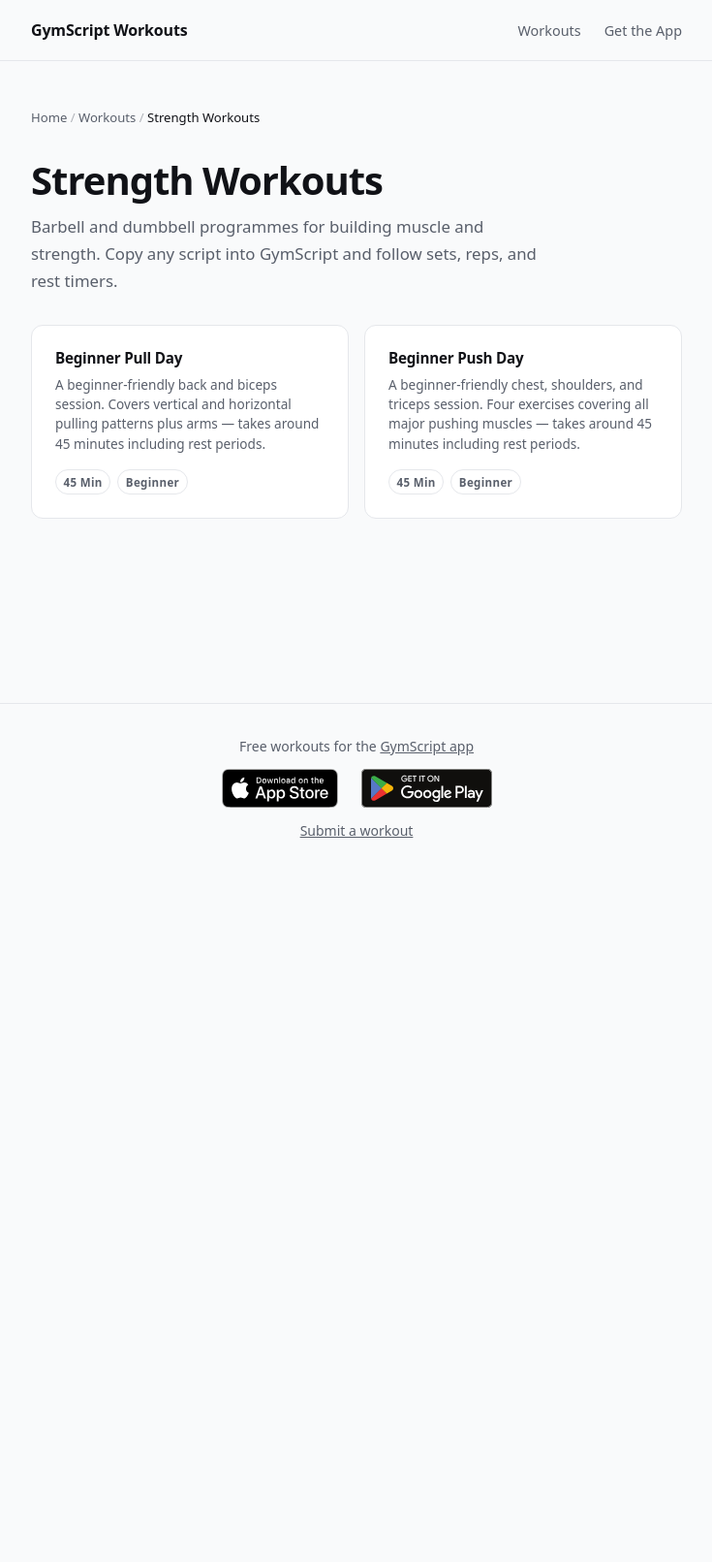
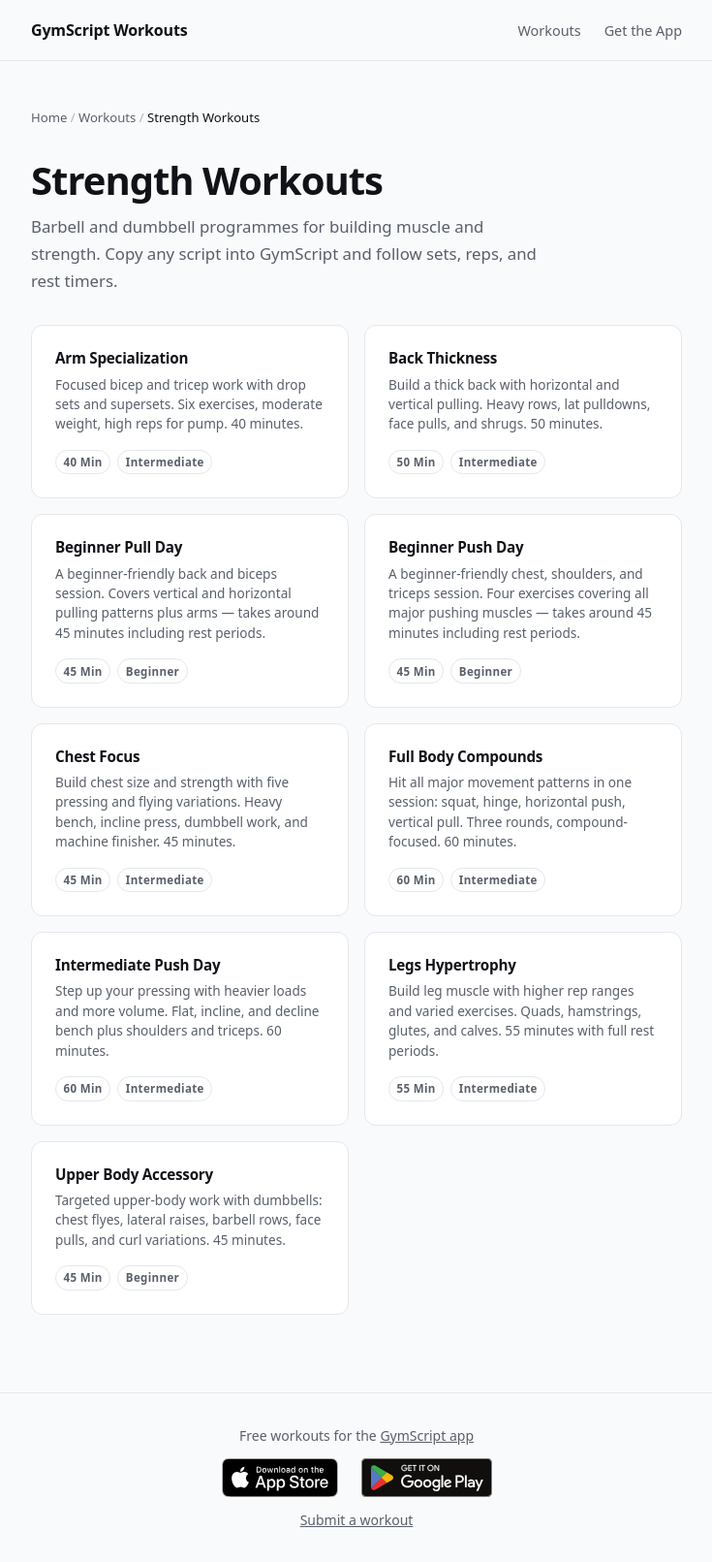
Before and after one commit to GymScript/workout-library, a Jekyll site: the page built from _pages/strength.md, in a window 1280 px wide. Shown: the whole page at 97% size, without its empty margins (272-1007 px from the left). Built offline with Jekyll 4.4.1, drawn with Linux system fonts in a browser that asks for light colours; before the commit the page ends 900 px from its top, so only the background shows below that.

Commit message:
feat: expand category pages and add 11 new workout files
- Expand HIIT and Strength category pages with 1-2 paragraphs describing benefits
- Add ItemList JSON-LD schema to category.html for structured markup of workout grids
- Add Related Workouts section to workout.html showing 3 random workouts from same category
- Add Twitter Card metadata to default.html for improved link preview CTR
- Add 4 new HIIT workouts: Tabata, Endurance, Lower Body Blast, Core Crusher
- Add 7 new Strength workouts: Full Body Compounds, Legs Hypertrophy, Upper Body Accessory, Arm Specialization, Back Thickness, Chest Focus, Push Day Intermediate
- Increases indexable content from 3 to 14 workouts, improving coverage for www.gymscript.app

Co-Authored-By: Claude Opus 4.7 (1M context) <noreply@anthropic.com>

```diff
--- a/_layouts/default.html
+++ b/_layouts/default.html
@@ -11,6 +11,10 @@
   <meta property="og:url" content="{{ page.url | absolute_url }}">
   <meta property="og:type" content="{{ page.og_type | default: 'website' }}">
   <meta property="og:image" content="{{ '/assets/icon.png' | absolute_url }}">
+  <meta name="twitter:card" content="summary_large_image">
+  <meta name="twitter:title" content="{{ page.title | default: site.title | escape }}">
+  <meta name="twitter:description" content="{{ page.description | default: site.description | strip_html | escape }}">
+  <meta name="twitter:image" content="{{ '/assets/icon.png' | absolute_url }}">
   <link rel="preload" href="{{ '/assets/css/main.css' | relative_url }}" as="style">
   <link rel="stylesheet" href="{{ '/assets/css/main.css' | relative_url }}">
 </head>
--- a/_pages/strength.md
+++ b/_pages/strength.md
@@ -7,3 +7,9 @@ description: >-
   Copy any script into GymScript and follow sets, reps, and rest timers.
 permalink: /workouts/strength/
 ---
+
+## Structured Strength Training
+
+Building strength requires progressive overload and precise rest periods. A solid strength programme balances compound movements (squats, deadlifts, rows, presses) with targeted accessory work, spread across multiple sessions per week to allow recovery between muscle groups.
+
+Paste any workout script into GymScript, and the app automatically parses sets, reps, and rest intervals. Hit "Start" and follow the timers — no need to count reps or watch the clock between sets. Track your progress session to session and watch your numbers climb.
--- /dev/null
+++ b/_workouts/strength/arm-specialization.md
@@ -0,0 +1,25 @@
+---
+layout: workout
+title: Arm Specialization
+category: strength
+category_label: Strength
+description: >-
+  Focused bicep and tricep work with drop sets and supersets. Six exercises,
+  moderate weight, high reps for pump. 40 minutes.
+duration: "40 min"
+difficulty: Intermediate
+exercises:
+  - Barbell Curl
+  - Dumbbell Hammer Curl
+  - Tricep Pushdown
+  - Dumbbell Overhead Extension
+  - Ez-Bar Curl
+  - Rope Pushdown
+script: |
+  Barbell curl 3x10 @ 30kg rest 60s
+  Dumbbell hammer curl 3x12 @ 12kg rest 60s
+  Tricep pushdown 3x12 @ 20kg rest 60s
+  Dumbbell overhead extension 3x12 @ 14kg rest 60s
+  Ez-bar curl 3x12 @ 20kg rest 60s
+  Rope pushdown 3x15 @ 20kg rest 45s
+---
--- /dev/null
+++ b/_workouts/strength/back-thickness.md
@@ -0,0 +1,25 @@
+---
+layout: workout
+title: Back Thickness
+category: strength
+category_label: Strength
+description: >-
+  Build a thick back with horizontal and vertical pulling. Heavy rows, lat pulldowns,
+  face pulls, and shrugs. 50 minutes.
+duration: "50 min"
+difficulty: Intermediate
+exercises:
+  - Barbell Row
+  - Lat Pulldown
+  - Seal Row
+  - Face Pulls
+  - Barbell Shrugs
+  - Reverse Pec Deck
+script: |
+  Barbell row 4x8 @ 70kg rest 2min
+  Lat pulldown 3x10 @ 60kg rest 90s
+  Seal row 3x10 @ 20kg rest 90s
+  Face pulls 3x15 @ 20kg rest 60s
+  Barbell shrugs 3x12 @ 80kg rest 90s
+  Reverse pec deck 3x15 @ 30kg rest 60s
+---
--- /dev/null
+++ b/_workouts/strength/chest-focus.md
@@ -0,0 +1,23 @@
+---
+layout: workout
+title: Chest Focus
+category: strength
+category_label: Strength
+description: >-
+  Build chest size and strength with five pressing and flying variations.
+  Heavy bench, incline press, dumbbell work, and machine finisher. 45 minutes.
+duration: "45 min"
+difficulty: Intermediate
+exercises:
+  - Barbell Bench Press
+  - Incline Barbell Press
+  - Dumbbell Press
+  - Dumbbell Flyes
+  - Machine Chest Press
+script: |
+  Barbell bench press 4x8 @ 65kg rest 2min
+  Incline barbell press 3x10 @ 50kg rest 2min
+  Dumbbell press 3x10 @ 18kg rest 90s
+  Dumbbell flyes 3x12 @ 12kg rest 90s
+  Machine chest press 3x15 @ 50kg rest 60s
+---
--- /dev/null
+++ b/_workouts/strength/full-body-compound.md
@@ -0,0 +1,23 @@
+---
+layout: workout
+title: Full Body Compounds
+category: strength
+category_label: Strength
+description: >-
+  Hit all major movement patterns in one session: squat, hinge, horizontal push,
+  vertical pull. Three rounds, compound-focused. 60 minutes.
+duration: "60 min"
+difficulty: Intermediate
+exercises:
+  - Barbell Back Squat
+  - Deadlift
+  - Barbell Row
+  - Bench Press
+  - Pull-Ups
+script: |
+  Barbell back squat 3x5 @ 70kg rest 2min
+  Deadlift 3x5 @ 90kg rest 2.5min
+  Barbell row 3x8 @ 60kg rest 2min
+  Bench press 3x8 @ 60kg rest 2min
+  Pull-ups 3x6 rest 2min
+---
--- /dev/null
+++ b/_workouts/strength/legs-hypertrophy.md
@@ -0,0 +1,25 @@
+---
+layout: workout
+title: Legs Hypertrophy
+category: strength
+category_label: Strength
+description: >-
+  Build leg muscle with higher rep ranges and varied exercises. Quads, hamstrings,
+  glutes, and calves. 55 minutes with full rest periods.
+duration: "55 min"
+difficulty: Intermediate
+exercises:
+  - Barbell Back Squat
+  - Romanian Deadlift
+  - Leg Press
+  - Leg Curl
+  - Leg Extension
+  - Calf Raises
+script: |
+  Barbell back squat 4x10 @ 65kg rest 2min
+  Romanian deadlift 3x10 @ 70kg rest 2min
+  Leg press 3x12 @ 120kg rest 90s
+  Leg curl 3x12 @ 40kg rest 90s
+  Leg extension 3x15 @ 50kg rest 60s
+  Calf raises 3x20 @ 80kg rest 60s
+---
--- /dev/null
+++ b/_workouts/strength/push-day-intermediate.md
@@ -0,0 +1,25 @@
+---
+layout: workout
+title: Intermediate Push Day
+category: strength
+category_label: Strength
+description: >-
+  Step up your pressing with heavier loads and more volume. Flat, incline, and
+  decline bench plus shoulders and triceps. 60 minutes.
+duration: "60 min"
+difficulty: Intermediate
+exercises:
+  - Barbell Bench Press
+  - Incline Barbell Press
+  - Decline Barbell Press
+  - Dumbbell Lateral Raises
+  - Tricep Dips
+  - Skull Crushers
+script: |
+  Barbell bench press 4x6 @ 75kg rest 2.5min
+  Incline barbell press 4x8 @ 60kg rest 2min
+  Decline barbell press 3x8 @ 65kg rest 2min
+  Dumbbell lateral raises 3x12 @ 10kg rest 90s
+  Tricep dips 3x10 rest 2min
+  Skull crushers 3x10 @ 20kg rest 90s
+---
--- /dev/null
+++ b/_workouts/strength/upper-body-accessory.md
@@ -0,0 +1,25 @@
+---
+layout: workout
+title: Upper Body Accessory
+category: strength
+category_label: Strength
+description: >-
+  Targeted upper-body work with dumbbells: chest flyes, lateral raises, barbell
+  rows, face pulls, and curl variations. 45 minutes.
+duration: "45 min"
+difficulty: Beginner
+exercises:
+  - Dumbbell Flyes
+  - Dumbbell Lateral Raises
+  - Barbell Row
+  - Face Pulls
+  - Barbell Curl
+  - Overhead Press
+script: |
+  Dumbbell flyes 3x12 @ 12kg rest 60s
+  Dumbbell lateral raises 3x12 @ 8kg rest 60s
+  Barbell row 3x10 @ 65kg rest 90s
+  Face pulls 3x15 @ 20kg rest 60s
+  Barbell curl 3x10 @ 25kg rest 90s
+  Overhead press 3x8 @ 40kg rest 2min
+---
```
Also changed, not shown: _layouts/category.html (+16 -0 lines), _layouts/workout.html (+12 -0 lines), _pages/hiit.md (+6 -0 lines), _workouts/hiit/15-min-tabata.md (added, +21 -0 lines), _workouts/hiit/30-min-endurance.md (added, +23 -0 lines), _workouts/hiit/core-crusher.md (added, +25 -0 lines), _workouts/hiit/lower-body-blast.md (added, +21 -0 lines).
